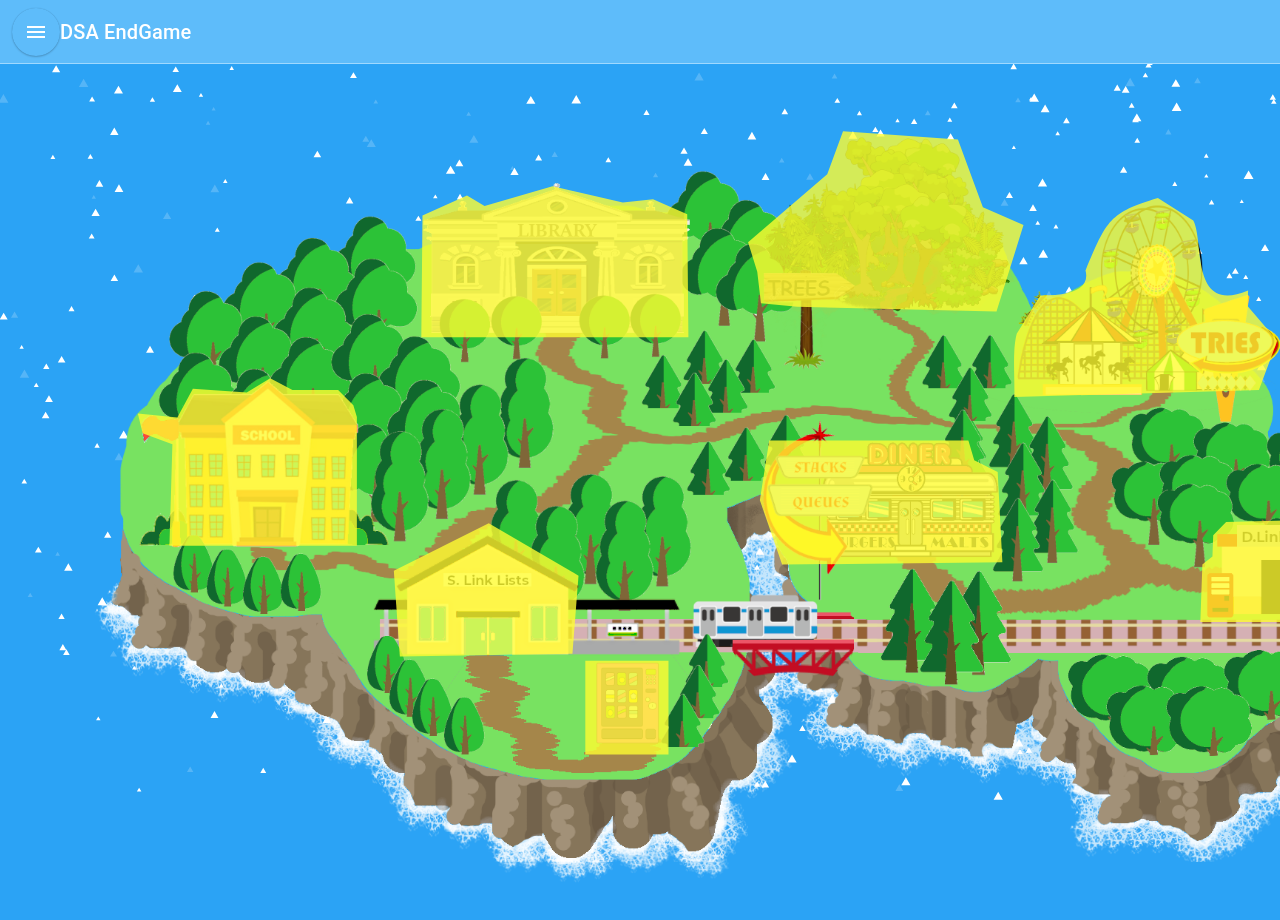
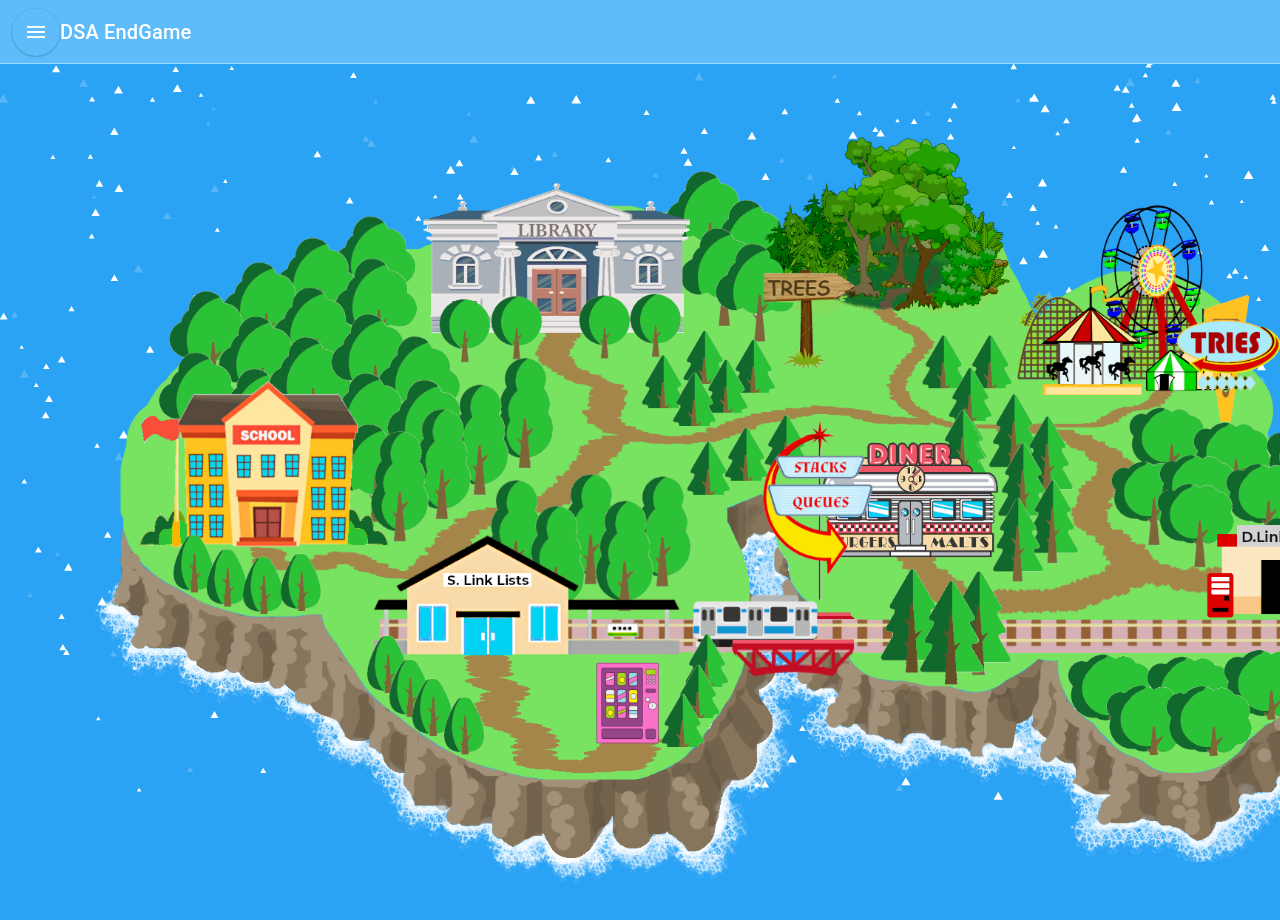
Before and after one commit to Datavengers/EndGame, a React (Vite) app in the folder production/: page /game_map in a window 1280 px wide. Shown: the top 920 px of the page. Built offline with nearby package versions, Linux system fonts and the light colour scheme.

Commit message:
fixed map svg placeholder opacity

```diff
--- a/production/src/assets/images/mapSVG.jsx
+++ b/production/src/assets/images/mapSVG.jsx
@@ -13,7 +13,7 @@ function SvgComponent(props) {
         id="schoolPoly"
         d="M55.855 126.942l23.357 1.523 10.155-6.093 9.648 5.078h19.803l6.6 6.6 1.524 5.079v55.854H45.7l1.281-43.997-12.912-4.76-2.056-8.62 17.12 1.732z"
         fill="#fffd31"
-        fillOpacity={0.8}
+        fillOpacity={0}
       />
       </Link>
       <Link to="/">
@@ -21,7 +21,7 @@ function SvgComponent(props) {
         id="dinerPoly"
         d="m 305.6767,149.28397 h 86.32067 l 2.53884,8.63207 10.15537,5.07769 2.03107,39.09819 -95.4605,1.01554 -9.6476,-27.92729 z"
         fill="#fffd31"
-        fillOpacity={0.8}
+        fillOpacity={0}
       />
       </Link>
       <Link to="/">
@@ -29,14 +29,14 @@ function SvgComponent(props) {
         id="libraryPoly"
         d="m 155.3772,51.792402 19.2952,-8.632066 7.61653,4.569918 29.45058,-8.632067 30.46612,7.108761 13.10594,-1.404207 14.82134,6.481893 0.50777,53.315706 H 154.86943 Z"
         fill="#fffd31"
-        fillOpacity={0.8}
+        fillOpacity={0}
       />
       </Link>
       <Link to="/">
       <path
         id="vendingPoly"
         fill="#fffd31"
-        fillOpacity={0.8}
+        fillOpacity={0}
         d="M225.95703 244.74448H262.008612V285.36597800000004H225.95703z"
       />
       </Link>
@@ -45,7 +45,7 @@ function SvgComponent(props) {
         id="station2Poly"
         d="M498.121 190.413l5.58-5.813 54.844-1.296v44.684h-66.01l.88-24.903 4.364-3.49z"
         fill="#fffd31"
-        fillOpacity={0.8}
+        fillOpacity={0}
       />
       </Link>
       <Link to="/">
@@ -54,7 +54,7 @@ function SvgComponent(props) {
         transform="translate(49.761 32.497)"
         d="M354.423 60.932l-86.355-2.087-15.753-1.486-1.594-13.722-3.98-12.72 34.31-29.461 6.854-18.72 49.795 3.61 10.825 29.363 17.61 7.704z"
         fill="#fffd31"
-        fillOpacity={0.8}
+        fillOpacity={0}
       />
       </Link>
       <Link to="/">
@@ -63,7 +63,7 @@ function SvgComponent(props) {
         transform="translate(51.285 32.497)"
         d="M466.64 94.953L360.644 97.98c.172-10.156-.883-20.31 1.015-27.42l10.258-16.573c15.872-.014 21.288-4.048 19.572-10.827 9.23-21.996 10.408-25.206 31.352-31.462l15.352 9.812c4.863 8.934-1.661 40.971 23.747 30.302l-.15 6.798 12.807 15.014z"
         fill="#fffd31"
-        fillOpacity={0.8}
+        fillOpacity={0}
       />
       </Link>
       <Link to="/singly-linked-lists">
@@ -71,7 +71,7 @@ function SvgComponent(props) {
         id="station1Poly"
         d="M220.372 241.698l-74.801 1.27-2.611-37.19 41.144-20.548 38.904 22.676z"
         fill="#fffd31"
-        fillOpacity={0.8}
+        fillOpacity={0}
       />
       </Link>
     </svg>
```
